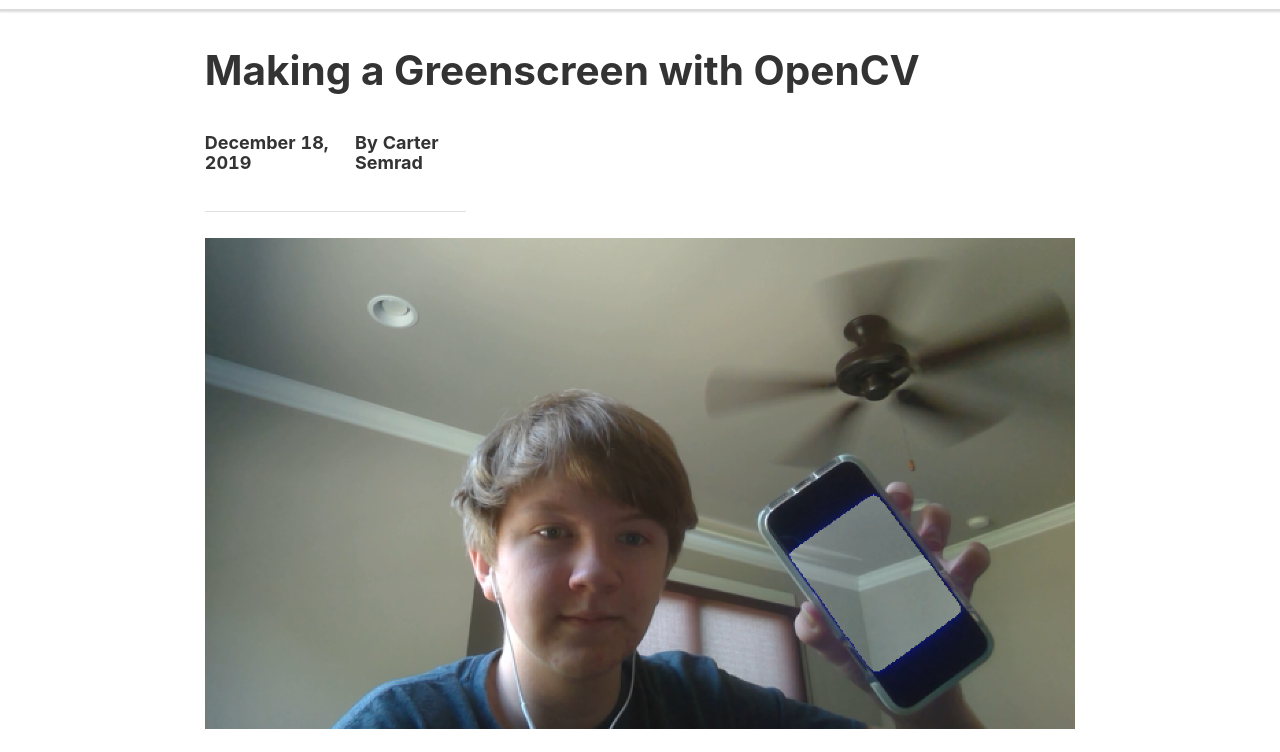
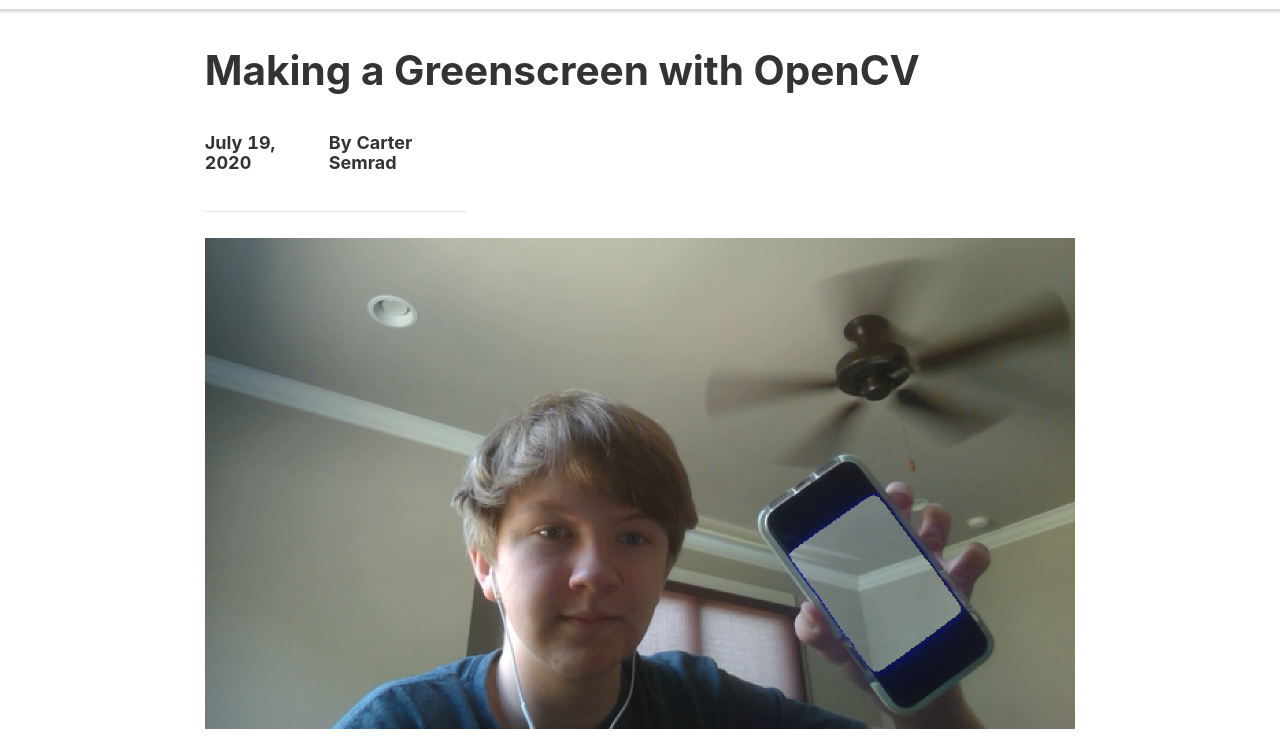
Before and after one commit to dhstechclub/codedecatur.org, a Gatsby site: page /tutorials/python/opencv-greenscreen in a window 1280 px wide. Shown: the part 48-800 px from the top of the page. Built offline with nearby package versions, Linux system fonts and the light colour scheme; Gatsby itself is replaced by a stand-in of ours; some packages are replaced by stand-ins of ours.

Commit message:
Update Tutorial “python/opencv-greenscreen”

```diff
--- a/src/courses/python/opencv-greenscreen.md
+++ b/src/courses/python/opencv-greenscreen.md
@@ -5,7 +5,7 @@ language: python
 difficulty: 2
 description: Did you know that the Mandalorian doesn't use greenscreen for their
   backgrounds?
-date: December 18, 2019
+date: July 19, 2020
 slug: /tutorials/python/opencv-greenscreen
 ---
 ![the greenscreen](../../images/opencv-greenscreen/example.png)
```
